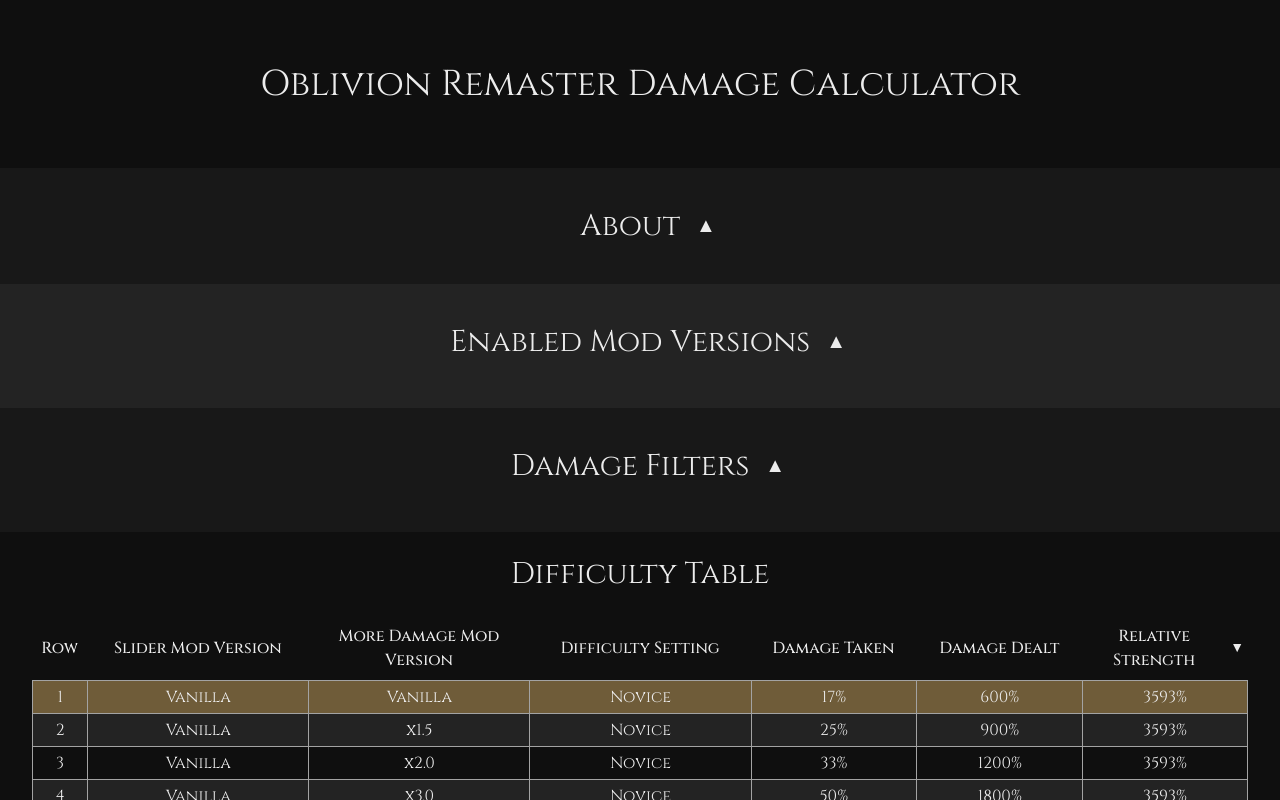
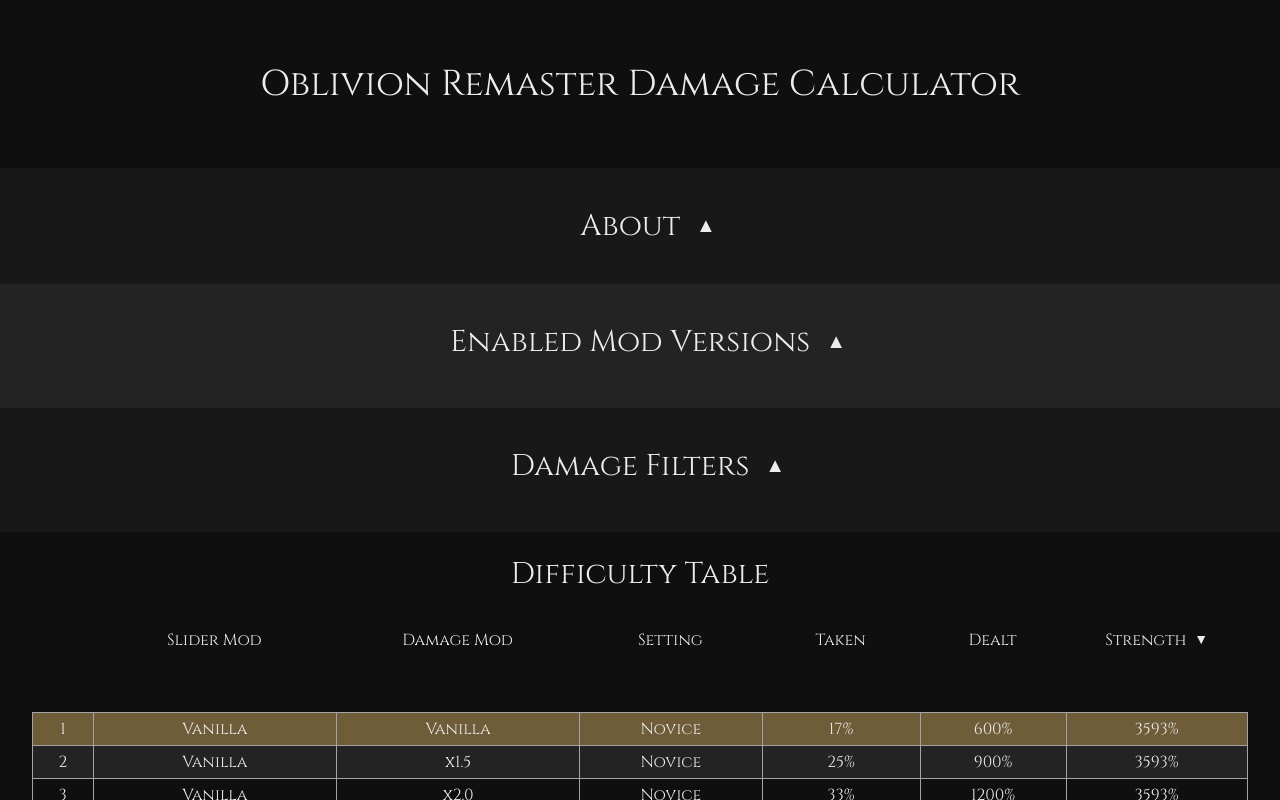
Before and after one commit to Tarrega88/oblivion-remaster-difficulty-calculator, a React (Vite) app: page / in a window 1280 px wide. Built offline with nearby package versions, Linux system fonts and the light colour scheme.

Commit message:
Improved table responsive design and  added in display of filter values

```diff
--- a/src/TableDisplay.jsx
+++ b/src/TableDisplay.jsx
@@ -6,14 +6,19 @@
 import { sortDifficulties } from "./helpers/sorting/sortDifficulties";
 import SectionHeader from "./ui/SectionHeader";
 import { generateAllDifficulties } from "./helpers/generateAllDifficulties";
+import FilterRow from "./ui/FilterRow";
 
 const headers = [
-  { text: "Slider Mod Version", key: "sliderModName" },
-  { text: "More Damage Mod Version", key: "damageModName" },
-  { text: "Difficulty Setting", key: "difficultyName" },
-  { text: "Damage Taken", key: "taken" },
-  { text: "Damage Dealt", key: "dealt" },
-  { text: "Relative Strength", key: "relativeStrength" },
+  { text: "Slider Mod Version", shortText: "Slider Mod", key: "sliderModName" },
+  {
+    text: "More Damage Version",
+    shortText: "Damage Mod",
+    key: "damageModName",
+  },
+  { text: "Difficulty Setting", shortText: "Setting", key: "difficultyName" },
+  { text: "Damage Taken", shortText: "Taken", key: "taken" },
+  { text: "Damage Dealt", shortText: "Dealt", key: "dealt" },
+  { text: "Relative Strength", shortText: "Strength", key: "relativeStrength" },
 ];
 
 function TableDisplay() {
@@ -39,39 +44,14 @@
     isAscending,
   );
 
-  // return (
-  //   <div>
-  //     <SectionHeader text="Difficulty Table" />
-  //     <div className="bg-ironshade-800 grid grid-cols-[1fr_4fr_4fr_4fr_3fr_3fr_3fr] px-8 pb-16">
-  //       <TableHeader data={{ text: "Row" }} canClick={false} />
-  //       {headers.map((e, i) => (
-  //         <TableHeader
-  //           data={e}
-  //           key={i}
-  //           onClick={handleSorting}
-  //           isAscending={isAscending}
-  //           sortMethod={sortMethod}
-  //         />
-  //       ))}
-  //       {sortedDisplay.map((e, i) => (
-  //         <TableRow
-  //           data={e}
-  //           key={i}
-  //           isOdd={i % 2}
-  //           isBottom={i === sortedDisplay.length - 1}
-  //           i={i}
-  //         />
-  //       ))}
-  //     </div>
-  //   </div>
-  // );
+  //2xl:grid-cols-[1fr_4fr_4fr_4fr_3fr_3fr_3fr]
   return (
     <div>
       <SectionHeader text="Difficulty Table" />
 
       <div>
-        <div className="bg-ironshade-800 grid min-w-[800px] grid-cols-[1fr_4fr_4fr_4fr_3fr_3fr_3fr] px-8 pb-16">
-          <TableHeader data={{ text: "Row" }} canClick={false} />
+        <div className="bg-ironshade-800 grid min-w-[800px] grid-cols-[5%_20%_20%_15%_13%_12%_15%] px-8 pb-16">
+          <TableHeader data={{ text: "" }} canClick={false} />
           {headers.map((e, i) => (
             <TableHeader
               data={e}
@@ -81,6 +61,7 @@
               sortMethod={sortMethod}
             />
           ))}
+          <FilterRow />
           {sortedDisplay.map((e, i) => (
             <TableRow
               data={e}
--- /dev/null
+++ b/src/ui/FilterCell.jsx
@@ -0,0 +1,17 @@
+function FilterCell({ useLeft = false, useRight = false, min = 0, max = 0 }) {
+  let text = "";
+
+  const leftText = useLeft ? `${min}%` : "";
+  const middleText = useLeft || useRight ? "<=" : "";
+  const rightText = useRight ? `${max}%` : "";
+
+  return (
+    <div className="bg-ironshade-800 sticky top-12 flex h-12 items-center justify-center gap-2 text-sm transition-all duration-200 select-none lg:text-base">
+      <div>{leftText}</div>
+      <div>{middleText}</div>
+      <div>{rightText}</div>
+    </div>
+  );
+}
+
+export default FilterCell;
--- /dev/null
+++ b/src/ui/FilterRow.jsx
@@ -0,0 +1,48 @@
+import { useSelector } from "react-redux";
+import FilterCell from "./FilterCell";
+
+function FilterRow() {
+  const {
+    useMinDealtFilter,
+    useMaxDealtFilter,
+    useMinTakenFilter,
+    useMaxTakenFilter,
+    useMinRelativeFilter,
+    useMaxRelativeFilter,
+    minDealt,
+    maxDealt,
+    minTaken,
+    maxTaken,
+    minRelative,
+    maxRelative,
+  } = useSelector((state) => state.filter);
+
+  return (
+    <>
+      <FilterCell />
+      <FilterCell />
+      <FilterCell />
+      <FilterCell />
+      <FilterCell
+        useLeft={useMinTakenFilter}
+        useRight={useMaxTakenFilter}
+        min={minTaken}
+        max={maxTaken}
+      />
+      <FilterCell
+        useLeft={useMinDealtFilter}
+        useRight={useMaxDealtFilter}
+        min={minDealt}
+        max={maxDealt}
+      />
+      <FilterCell
+        useLeft={useMinRelativeFilter}
+        useRight={useMaxRelativeFilter}
+        min={minRelative}
+        max={maxRelative}
+      />
+    </>
+  );
+}
+
+export default FilterRow;
--- a/src/ui/TableHeader.jsx
+++ b/src/ui/TableHeader.jsx
@@ -5,7 +5,7 @@
   isAscending,
   sortMethod = false,
 }) {
-  const { text, key } = data;
+  const { text, shortText, key } = data;
   const isSortKey = sortMethod === key;
   const arrow = isAscending ? "▲" : "▼";
   const arrowColor = isSortKey ? "text-ironshade-50" : "text-transparent";
@@ -22,10 +22,11 @@
   return (
     <div
       onClick={handleClick}
-      className={`${styles} bg-ironshade-800 sticky top-0 flex items-center justify-center text-sm transition-all duration-200 select-none sm:text-base`}
+      className={`${styles} bg-ironshade-800 sticky top-0 flex h-12 items-center justify-center text-sm transition-all duration-200 select-none md:text-base`}
     >
       <div className="flex items-center gap-2 px-1 text-center">
-        <div className="py-2 font-medium">{text}</div>
+        <span className="hidden 2xl:inline">{text}</span>
+        <span className="inline 2xl:hidden">{shortText}</span>
         {isSortKey && <div className={`text-sm ${arrowColor}`}>{arrow}</div>}
       </div>
     </div>
```
